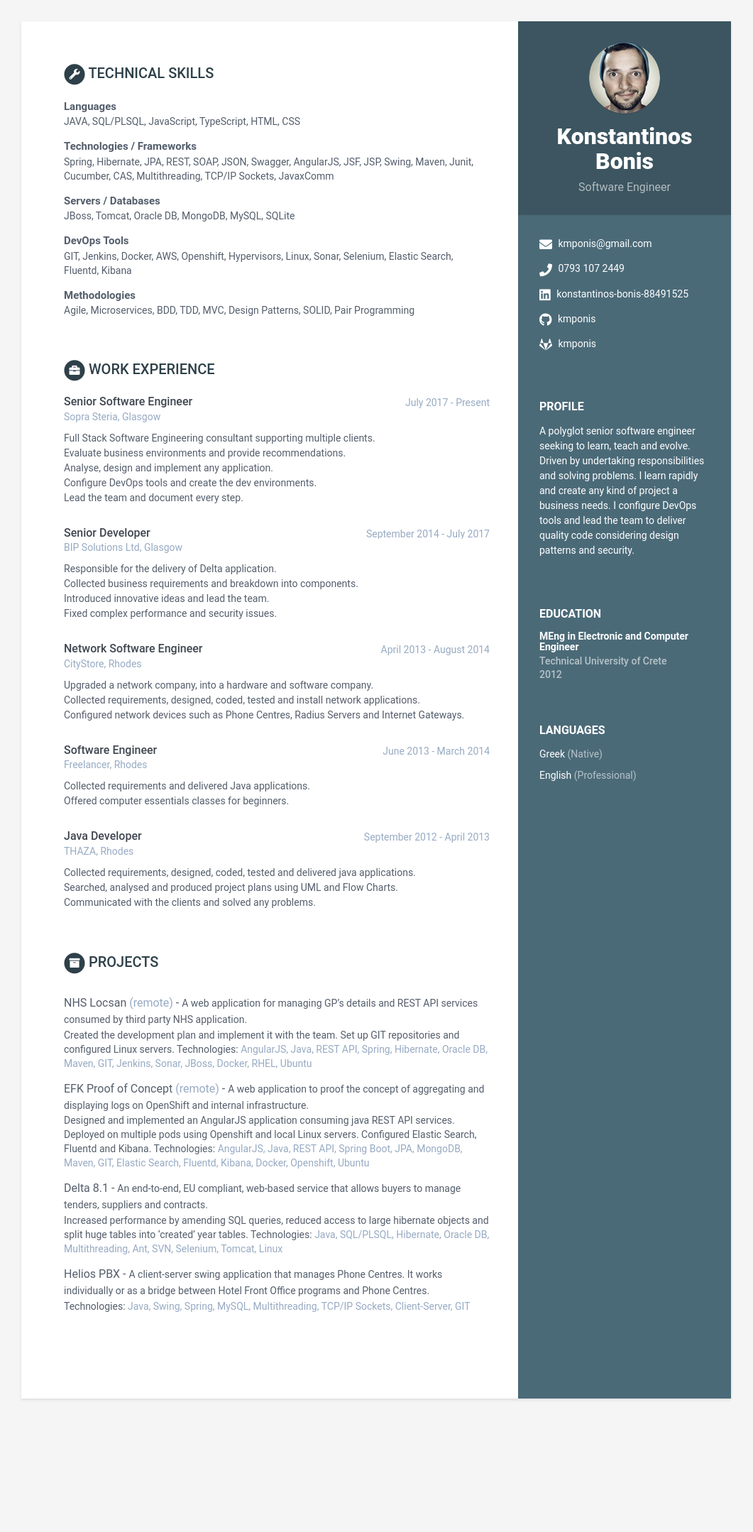
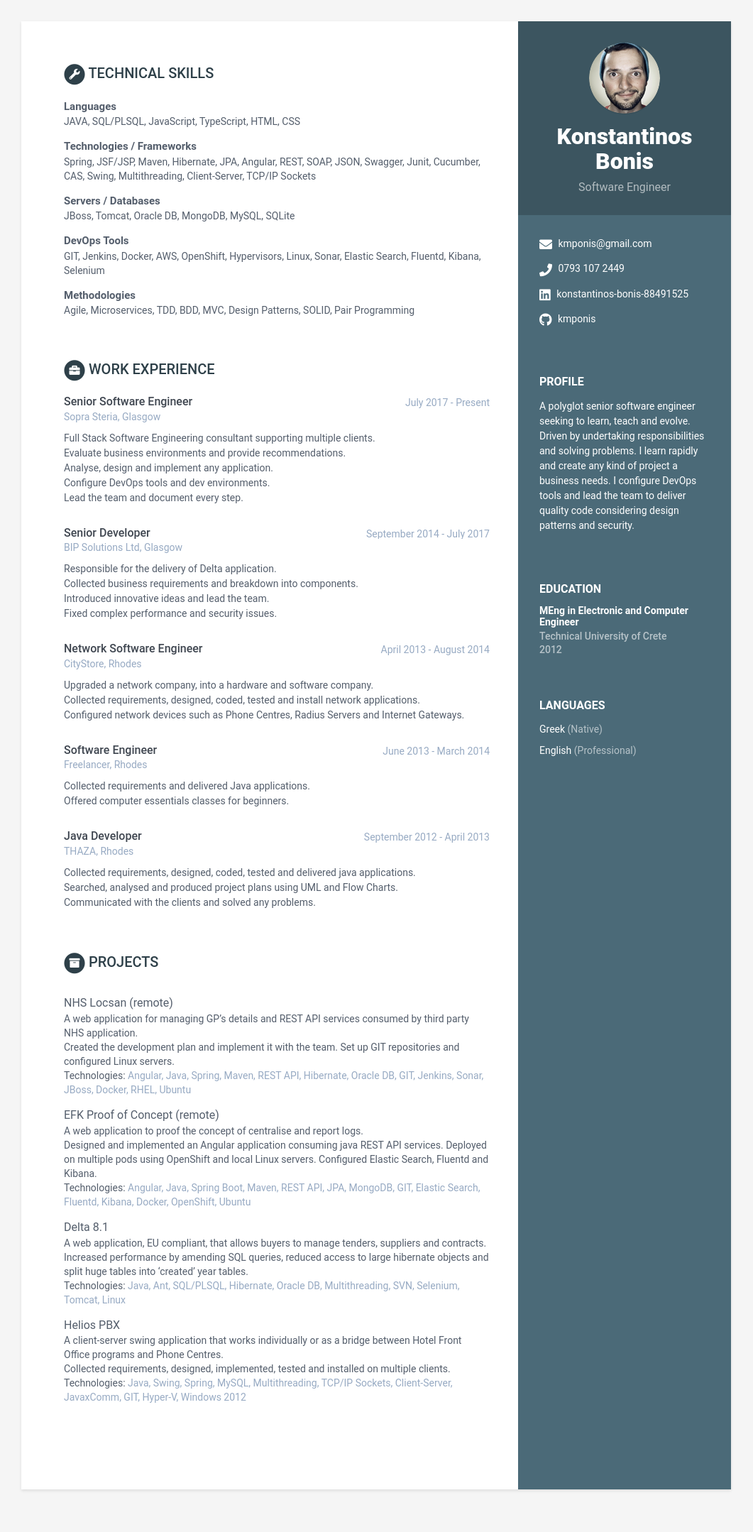
Before and after one commit to kmponis/kmponis.github.io, a Jekyll site: the page built from index.html, in a window 1280 px wide. Shown: the whole page at 71% size, without its empty margins (110-1171 px from the left). Built offline with Jekyll 4.4.1, drawn with Linux system fonts in a browser that asks for light colours; before the commit the page ends 2030 px from its top, so only the background shows below that.

Commit message:
Amend technical details and projects

```diff
--- a/_data/data.yml
+++ b/_data/data.yml
@@ -18,7 +18,7 @@ sidebar:
     website: #do not add http://
     linkedin: konstantinos-bonis-88491525
     github: kmponis
-    gitlab: kmponis
+    gitlab:
     bitbucket:
     twitter:
     stack-overflow: # Number/Username, e.g. 123456/alandoe
@@ -41,7 +41,7 @@ education:
       university: Technical University of Crete
       time: 2012
       details: |
-          - Thesis, Estimate cost for connecting Wind Farms to Network, Matlab (9.87/10)
+          - Thesis, Estimated cost for connecting Wind Farms to Network, Matlab (9.87/10)
           - Developed a Unix Operating System using C/C++
           - Embedded ABS System on a remote-control car using VHDL, C/C++
 
@@ -62,8 +62,8 @@ skills:
         level:
 
       - category: Technologies / Frameworks
-        name: Spring, Hibernate, JPA, REST, SOAP, JSON, Swagger, AngularJS, JSF,
-          JSP, Swing, Maven, Junit, Cucumber, CAS, Multithreading, TCP/IP Sockets, JavaxComm
+        name: Spring, JSF/JSP, Maven, Hibernate, JPA, Angular, REST, SOAP, JSON, Swagger,
+          Junit, Cucumber, CAS, Swing, Multithreading, Client-Server, TCP/IP Sockets
         level:
 
       - category: Servers / Databases
@@ -71,12 +71,12 @@ skills:
         level:
 
       - category: DevOps Tools
-        name: GIT, Jenkins, Docker, AWS, Openshift, Hypervisors, Linux, Sonar, Selenium,
-          Elastic Search, Fluentd, Kibana
+        name: GIT, Jenkins, Docker, AWS, OpenShift, Hypervisors, Linux, Sonar,
+          Elastic Search, Fluentd, Kibana, Selenium
         level:
 
       - category: Methodologies
-        name: Agile, Microservices, BDD, TDD, MVC, Design Patterns, SOLID, Pair Programming
+        name: Agile, Microservices, TDD, BDD, MVC, Design Patterns, SOLID, Pair Programming
         level:
 
 experiences:
@@ -89,7 +89,7 @@ experiences:
         Full Stack Software Engineering consultant supporting multiple clients.
         <br>Evaluate business environments and provide recommendations.
         <br>Analyse, design and implement any application.
-        <br>Configure DevOps tools and create the dev environments.
+        <br>Configure DevOps tools and dev environments.
         <br>Lead the team and document every step.
 
     - role: Senior Developer
@@ -137,42 +137,41 @@ projects:
         responsibility: |
           Created the development plan and implement it with the team.
           Set up GIT repositories and configured Linux servers.
-        technologies: AngularJS, Java, REST API, Spring, Hibernate, Oracle DB,
-          Maven, GIT, Jenkins, Sonar, JBoss, Docker, RHEL, Ubuntu
+        technologies: Angular, Java, Spring, Maven, REST API, Hibernate, Oracle DB,
+          GIT, Jenkins, Sonar, JBoss, Docker, RHEL, Ubuntu
 
       - title: EFK Proof of Concept
         location: remote
-        description: A web application to proof the concept of aggregating and
-          displaying logs on OpenShift and internal infrastructure.
+        description: A web application to proof the concept of centralise and
+          report logs.
         link:
         responsibility: |
-          Designed and implemented an AngularJS application consuming java REST
-          API services.
-          Deployed on multiple pods using Openshift and local Linux servers.
+          Designed and implemented an Angular application consuming java REST API services.
+          Deployed on multiple pods using OpenShift and local Linux servers.
           Configured Elastic Search, Fluentd and Kibana.
-        technologies: AngularJS, Java, REST API, Spring Boot, JPA, MongoDB, Maven, GIT,
-          Elastic Search, Fluentd, Kibana, Docker, Openshift, Ubuntu
+        technologies: Angular, Java, Spring Boot, Maven, REST API, JPA, MongoDB,
+          GIT, Elastic Search, Fluentd, Kibana, Docker, OpenShift, Ubuntu
 
       - title: Delta 8.1
         location:
-        description: An end-to-end, EU compliant, web-based service that allows
-          buyers to manage tenders, suppliers and contracts.
+        description: A web application, EU compliant, that allows buyers to manage
+          tenders, suppliers and contracts.
         link:
         responsibility: |
-          Increased performance by amending SQL queries, reduced access to
-          large hibernate objects and split huge tables into ‘created’ year tables.
-        technologies: Java, SQL/PLSQL, Hibernate, Oracle DB, Multithreading, Ant, SVN,
-          Selenium, Tomcat, Linux
+          Increased performance by amending SQL queries, reduced access to large
+          hibernate objects and split huge tables into ‘created’ year tables.
+        technologies: Java, Ant, SQL/PLSQL, Hibernate, Oracle DB, Multithreading,
+          SVN, Selenium, Tomcat, Linux
 
       - title: Helios PBX
         location:
-        description: A client-server swing application that manages Phone Centres.
-          It works individually or as a bridge between Hotel Front Office programs
-          and Phone Centres.
+        description: A client-server swing application that works individually or
+          as a bridge between Hotel Front Office programs and Phone Centres.
         link:
-        responsibility:
+        responsibility: |
+          Collected requirements, designed, implemented, tested and installed on multiple clients.
         technologies: Java, Swing, Spring, MySQL, Multithreading, TCP/IP Sockets,
-          Client-Server, GIT
+          Client-Server, JavaxComm, GIT, Hyper-V, Windows 2012
 
 ## Uncomment to add publications ##
 # publications:
--- a/_includes/projects.html
+++ b/_includes/projects.html
@@ -30,12 +30,12 @@
             <span class="project-location"> ({{ project.location }}) </span>
           {% endif %}
           {% if project.description %}
-            - <span class="project-description">{{ project.description }}</span>
+            <div class="project-description">{{ project.description }}</div>
           {% endif %}
         </span>
 
         {% if project.responsibility %}
-          <br><span class="project-responsibility">{{ project.responsibility }}</span>
+          <div class="project-responsibility">{{ project.responsibility }}</div>
         {% endif %}
 
         {% if project.technologies %}
--- a/_sass/_base.scss
+++ b/_sass/_base.scss
@@ -204,9 +204,9 @@ p {
         margin-top: 0;
         margin-bottom: 5px;
     }
-    .project-location {
-        color: $text-grey;
-    }
+    // .project-location {
+    //     color: $text-grey;
+    // }
     .project-description {
         font-size: 14px;
     }
```
